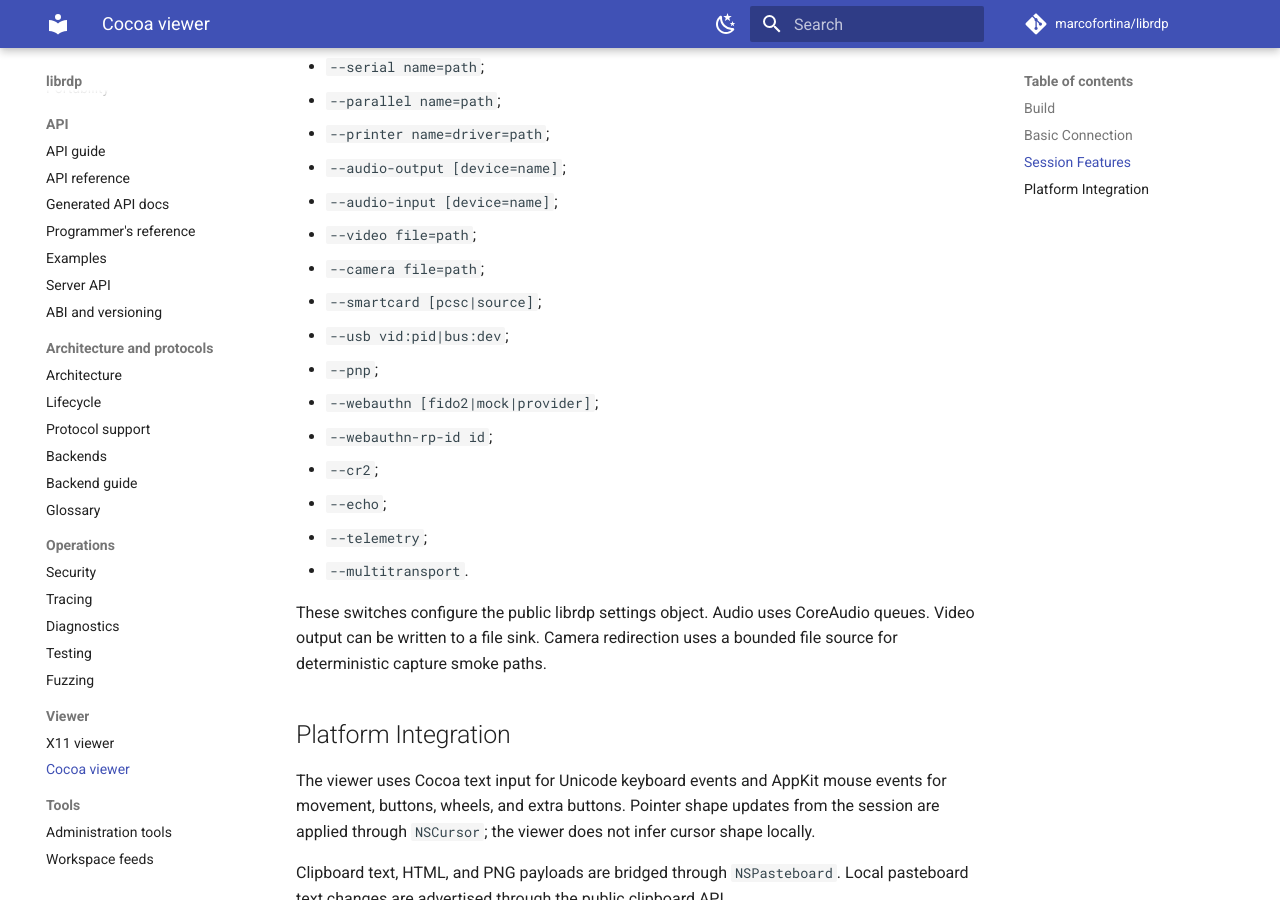
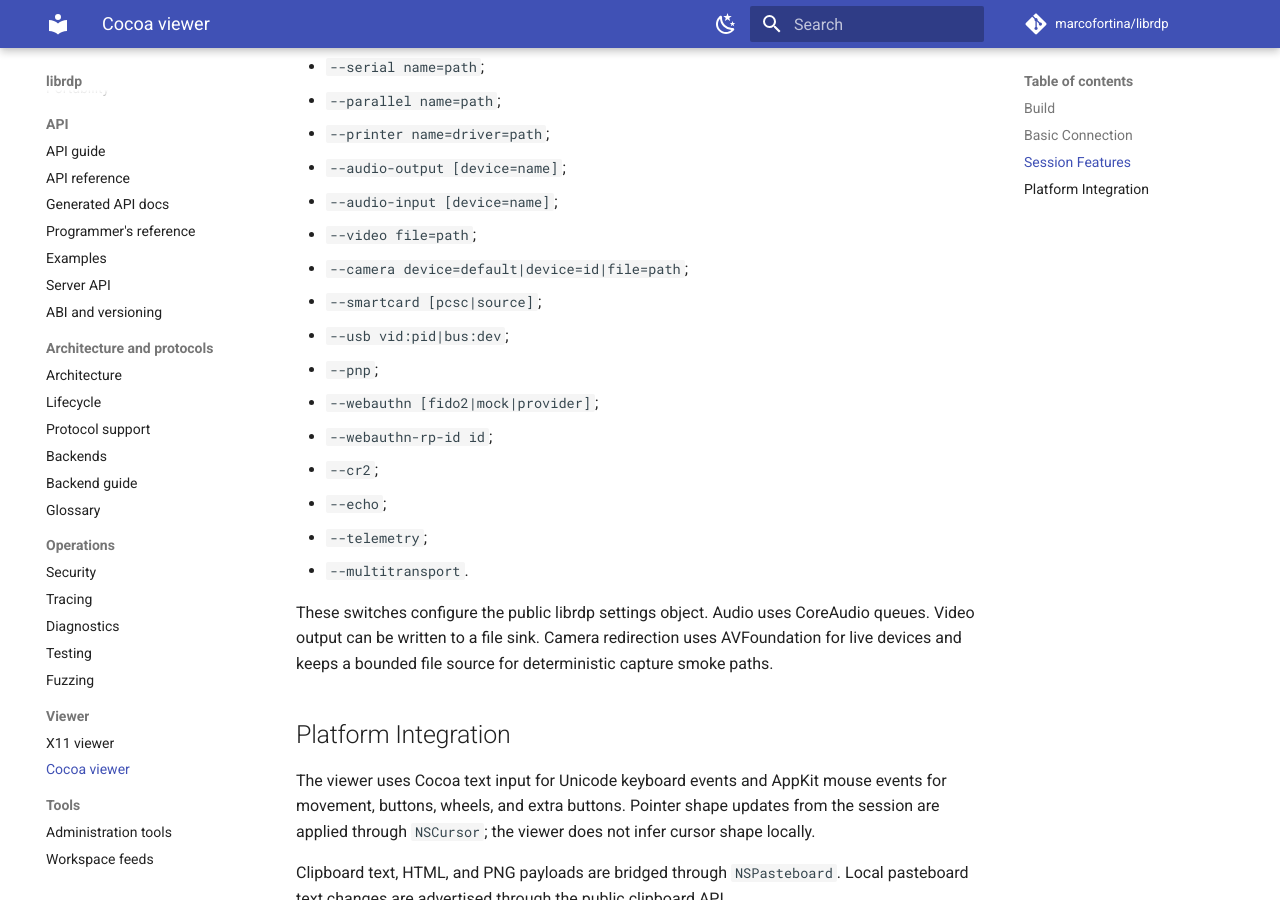
Before and after one commit to marcofortina/librdp, an MkDocs documentation site: the page built from docs/viewer-cocoa.md, in a window 1280 px wide and 900 px high, scrolled down 1236 px. Built offline with MkDocs 1.6.1 and Material for MkDocs 9.7.7, drawn with Linux system fonts in a browser that asks for light colours; comment, search, counter and statistics services are not loaded.

Commit message:
Add AVFoundation camera capture to Cocoa viewer

```diff
--- a/docs/viewer-cocoa.md
+++ b/docs/viewer-cocoa.md
@@ -62,7 +62,7 @@
 - `--audio-output [device=name]`;
 - `--audio-input [device=name]`;
 - `--video file=path`;
-- `--camera file=path`;
+- `--camera device=default|device=id|file=path`;
 - `--smartcard [pcsc|source]`;
 - `--usb vid:pid|bus:dev`;
 - `--pnp`;
@@ -75,7 +75,8 @@
 
 These switches configure the public librdp settings object. Audio uses
 CoreAudio queues. Video output can be written to a file sink. Camera redirection
-uses a bounded file source for deterministic capture smoke paths.
+uses AVFoundation for live devices and keeps a bounded file source for
+deterministic capture smoke paths.
 
 ## Platform Integration
 
```
Also changed, not shown: 6 other files.
